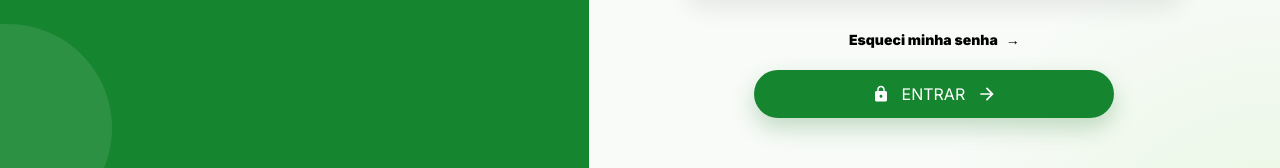
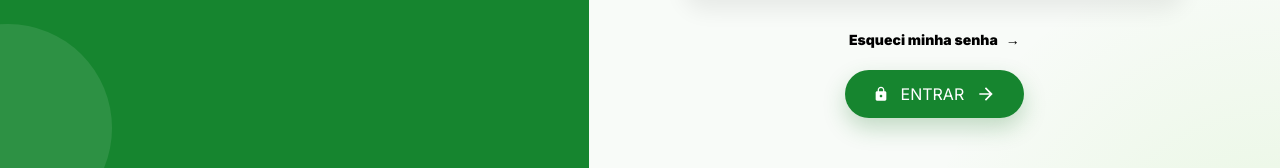
Before and after one commit to Rozangela-S/semear, a React (Vite) app: page /login in a window 1280 px wide. Shown: the part 488-656 px from the top of the page. Built offline with nearby package versions, Linux system fonts and the light colour scheme.

Commit message:
feat: button component adjustment

```diff
--- a/src/components/Auth/AuthButton.tsx
+++ b/src/components/Auth/AuthButton.tsx
@@ -1,21 +1,104 @@
+import type { ReactNode } from "react";
 import { MdArrowForward, MdLock } from "react-icons/md";
 
 interface AuthButtonProps {
   text: string;
   type?: "button" | "submit";
+  onClick?: () => void;
+  icon?: ReactNode;
+  variant?: "primary" | "outline";
+  iconSet?: ReactNode;
 }
 
-export function AuthButton({ text, type = "submit" }: AuthButtonProps) {
+export function AuthButton({
+  text,
+  type = "submit",
+  onClick,
+  icon = <MdLock/>,
+  variant = "primary",
+  iconSet = <MdArrowForward className="relative z-10 text-xl transition-transform duration-300 group-hover:translate-x-1" />,
+}: AuthButtonProps) {
+  if (variant === "outline") {
+    return (
+      <button
+        type={type}
+        onClick={onClick}
+        className="
+          group
+          flex h-[48px] items-center justify-center gap-3
+          rounded-full
+          border-2 border-[#16852f]/20
+          bg-white
+          px-7
+          text-[15px] font-black
+          text-[#16852f]
+          shadow-sm
+
+          transition-all duration-300
+
+          hover:-translate-y-0.5
+          hover:bg-green-50
+          hover:text-[#105d25]
+          hover:border-[#16852f]
+
+          active:scale-[0.98]
+
+          dark:border-[#76e08c]/50
+          dark:bg-white/10
+          dark:text-[#76e08c]
+
+          dark:hover:bg-white/15
+          dark:hover:text-white
+        "
+      >
+        {icon}
+
+        <span className="relative z-10">{text}</span>
+
+        {iconSet}
+
+      </button>
+    );
+  }
+
   return (
     <button
       type={type}
-      className="group relative mx-auto flex h-[48px] w-full max-w-[360px] items-center justify-center gap-3 overflow-hidden rounded-full bg-[#16852f] text-[15px] font-black text-white shadow-[0_10px_22px_rgba(31,122,44,0.25)] transition-all duration-300 hover:-translate-y-0.5 hover:bg-[#105d25] hover:shadow-[0_14px_30px_rgba(31,122,44,0.3)] active:scale-[0.98] dark:bg-[#21a642] dark:shadow-[0_10px_28px_rgba(33,166,66,0.25)] dark:hover:bg-[#2fcf57] dark:hover:shadow-[0_16px_35px_rgba(47,207,87,0.25)]"
+      onClick={onClick}
+      className="
+        group
+        relative
+        mx-auto
+        flex h-[48px]
+        items-center justify-center gap-3
+        overflow-hidden
+        rounded-full
+        bg-[#16852f]
+        px-7
+        text-[15px]
+        font-black
+        text-white
+
+        shadow-[0_10px_22px_rgba(31,122,44,0.25)]
+
+        transition-all duration-300
+
+        hover:-translate-y-0.5
+        hover:bg-[#105d25]
+        hover:shadow-[0_14px_30px_rgba(31,122,44,0.3)]
+
+        active:scale-[0.98]
+
+        dark:bg-[#21a642]
+        dark:shadow-[0_10px_28px_rgba(33,166,66,0.25)]
+
+        dark:hover:bg-[#2fcf57]
+      "
     >
       <span className="absolute inset-0 -translate-x-full bg-gradient-to-r from-transparent via-white/25 to-transparent transition-transform duration-700 group-hover:translate-x-full" />
-
-      <span className="absolute inset-0 opacity-0 transition-opacity duration-300 group-hover:opacity-100 dark:bg-[radial-gradient(circle_at_center,rgba(255,255,255,0.18),transparent_60%)]" />
-
-      <MdLock className="relative z-10 text-lg transition-transform duration-300 group-hover:scale-110" />
+      {icon ?? (
+        <MdLock className="relative z-10 text-lg transition-transform duration-300 group-hover:scale-110" />
+      )}
 
       <span className="relative z-10">{text}</span>
 
```
